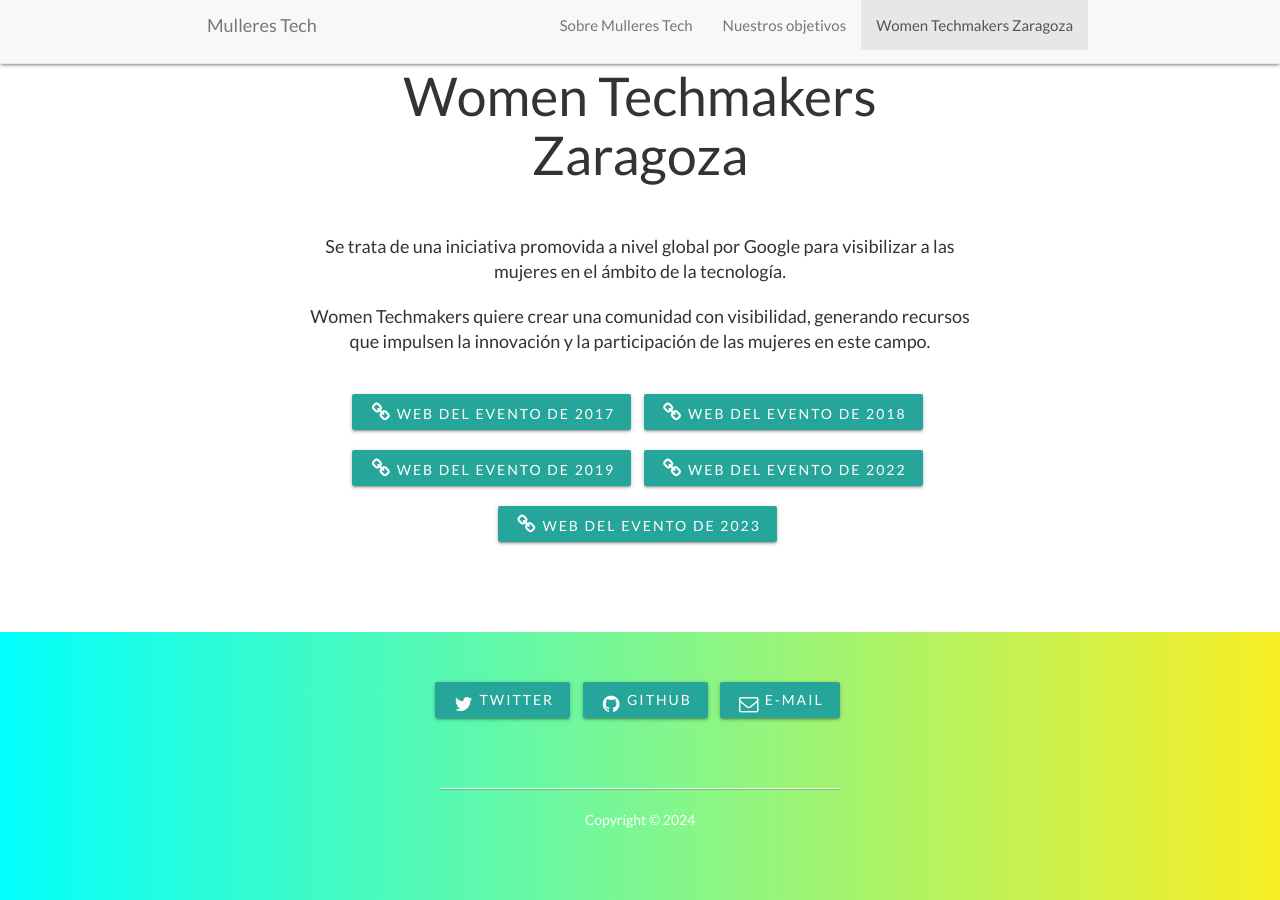
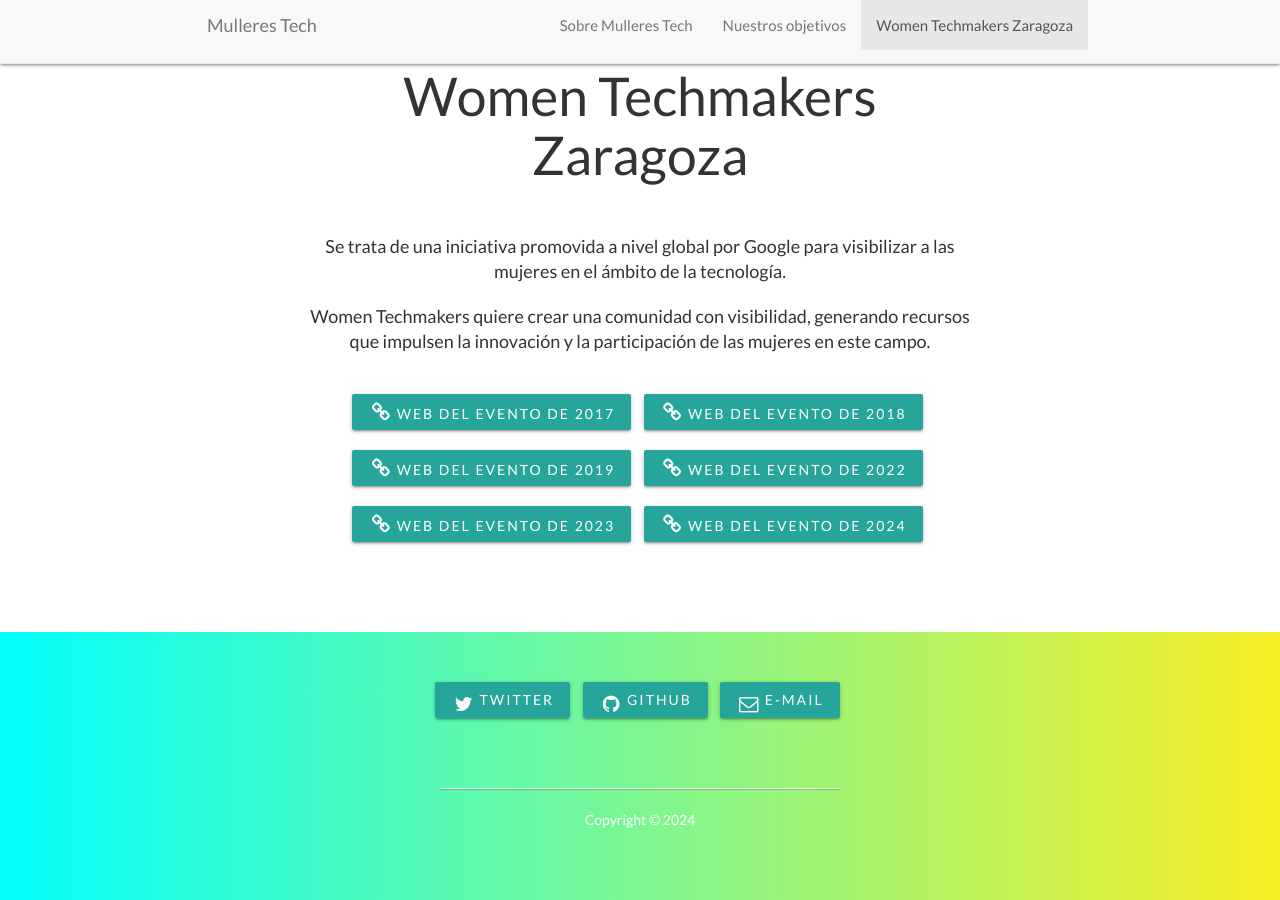
Before and after one commit to MulleresTechZgz/webmullerestech, a Jekyll site: the page built from index.html, in a window 1280 px wide and 900 px high, scrolled down 1598 px. Built offline with Jekyll 4.4.1, drawn with Linux system fonts in a browser that asks for light colours; nearby versions of some CDN libraries; library files that are not in the unit come from our copies.

Commit message:
Add WTMZ24 web

```diff
--- a/_config.yml
+++ b/_config.yml
@@ -18,6 +18,7 @@ web_wtm_2018: http://wtmz18.mullerestech.es/
 web_wtm_2019: http://wtmz19.mullerestech.es/
 web_wtm_2022: http://wtmz22.mullerestech.es/
 web_wtm_2023: http://wtmz23.mullerestech.es/
+web_wtm_2024: http://wtmz24.mullerestech.es/
 
 # ----------------------- #
 #    Jekyll & Plugins     #
--- a/_includes/about_wtm.html
+++ b/_includes/about_wtm.html
@@ -25,6 +25,9 @@
               <li>
                   <a href="{{ site.web_wtm_2023 }}" target="_blank" class="btn btn-default btn-lg"><i class="fa fa-link fa-fw"></i> <span class="network-name">Web del evento de 2023</span></a>
               </li>
+              <li>
+                  <a href="{{ site.web_wtm_2024 }}" target="_blank" class="btn btn-default btn-lg"><i class="fa fa-link fa-fw"></i> <span class="network-name">Web del evento de 2024</span></a>
+              </li>
             </ul>
             <br/><br/>
           </div>
```
